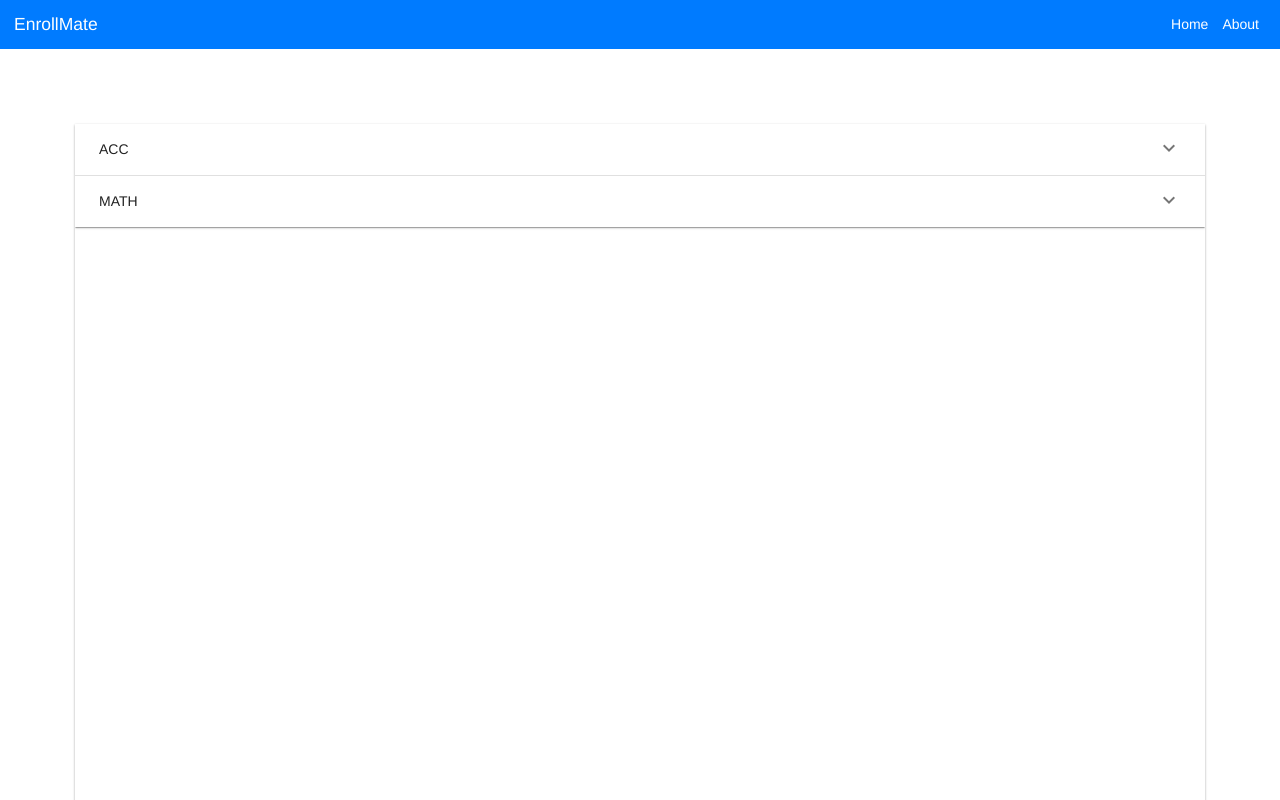
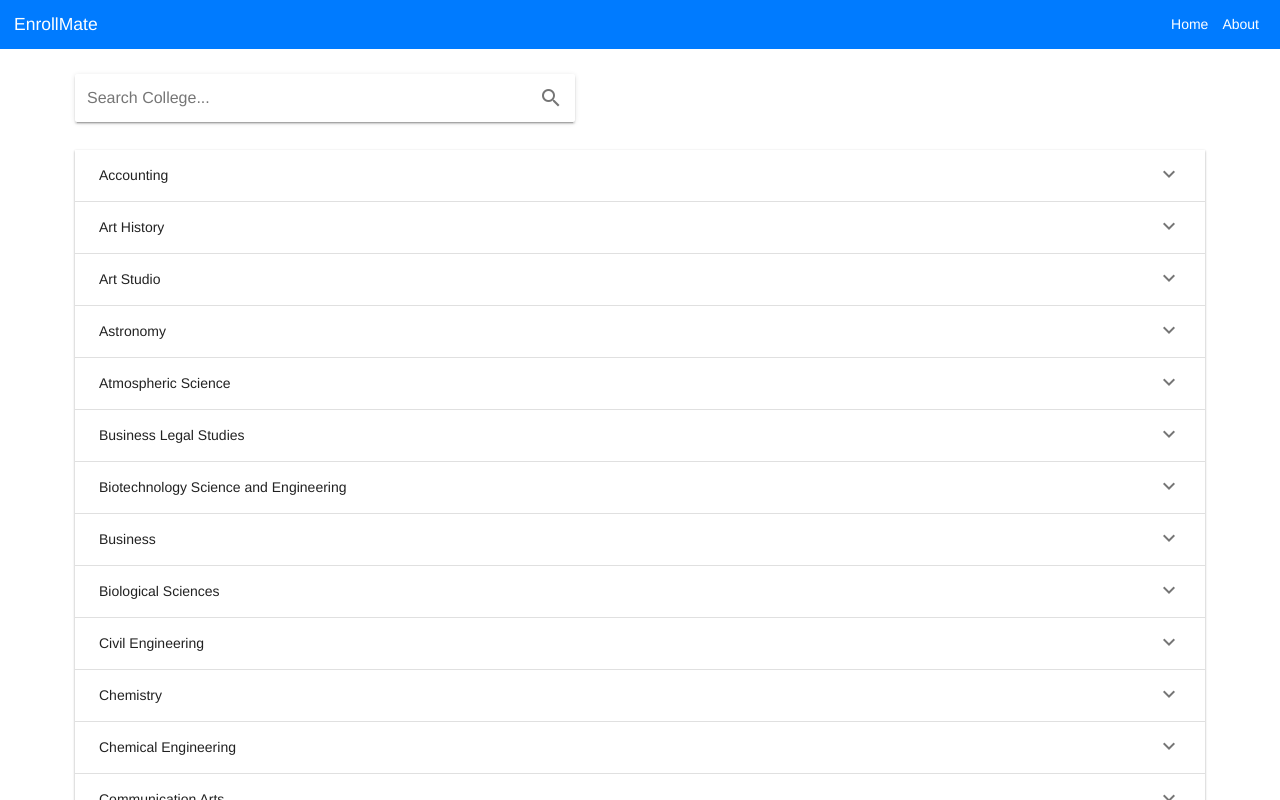
Before and after one commit to CarlosPriddy3/EnrollMate, a Vue app: page / in a window 1280 px wide. Shown: the top 800 px of the page. Built offline with nearby package versions, Linux system fonts and the light colour scheme; what vuefire would draw is missing.

Commit message:
Added all apropriate subject references

```diff
--- a/src/components/Listing.vue
+++ b/src/components/Listing.vue
@@ -1,12 +1,15 @@
 <template>
 	<div class="root">
+    <div class="search">
+      <v-text-field v-model="search" solo label="Search College..." append-icon="search"></v-text-field>
+    </div>
 		<div class="listing" style="overflow-y: scroll;">
 	    <v-expansion-panel expand>
 	      <v-expansion-panel-content v-for="(subject, index) in subjects" :key="subject.id">
-	      	<div slot="header">{{ subject.id }}</div>
+	      	<div slot="header">{{ subject.classname }}</div>
 	      	<v-expansion-panel-content class="grey lighten-3" v-for="course in accRef" :key="course.id">
-	      		<div slot="header">{{ course.SUBJ + " Instructor: " + course.FIRST_NAME
-	      		                      + " " + course.INSTRUCTOR + " " + course.CURRENT_ENRL + "/" + course.MAX_ENRL }}</div>
+	      		<div slot="header">{{ course.CRS_NUMB + " " + course.TITLE + " Instructor: " + course.FIRST_NAME
+	      		           + " " + course.INSTRUCTOR + " " + course.CURRENT_ENRL + "/" + course.MAX_ENRL }}</div>
 	      	</v-expansion-panel-content>
 	      </v-expansion-panel-content>
 	    </v-expansion-panel>
@@ -45,12 +48,109 @@
     data () {
       return {
         instructor: '',
-        subjects: [{ id: 'ACC', name: 'accounting'}, {id: 'MATH', name: 'math'}]
+        subjects: [{ id: 'ACC', classname: 'Accounting'},
+        {id: 'ARH', classname: 'Art History'}, {id: 'ARS', classname: 'Art Studio'},
+        {id: 'AST', classname: 'Astronomy'}, {id: 'ATS', classname: 'Atmospheric Science'},
+        {id: 'BLS', classname: 'Business Legal Studies'}, {id: 'BSE', classname: 'Biotechnology Science and Engineering'},
+        {id: 'BUS', classname: 'Business'}, {id: 'BYS', classname: 'Biological Sciences'},
+        {id: 'CE', classname: 'Civil Engineering'}, {id: 'CH', classname: 'Chemistry'},
+        {id: 'CHE', classname: 'Chemical Engineering'}, {id: 'CM', classname: 'Communication Arts'},
+        {id: 'CPE', classname: 'Computer Engineering'}, {id: 'CS', classname: 'Computer Science'},
+        {id: 'ECN', classname: 'Economics'}, {id: 'ED', classname: 'Education'},
+        {id: 'EDC', classname: 'Education Collaborative'}, {id: 'EE', classname: 'Electrical Engineering'},
+        {id: 'EH', classname: 'English'}, {id: 'EHL', classname: 'English Linguistics'},
+        {id: 'EM', classname: 'Engineering Management'}, {id: 'ENG', classname: 'Engineering'},
+        {id: 'ESS', classname: 'Earth System Science'}, {id: 'FIN', classname: 'Finance'},
+        {id: 'FYE', classname: 'First Year Experience'}, {id: 'GS', classname: 'Global Studies'},
+        {id: 'GY', classname: 'Geography'}, {id: 'HON', classname: 'Honors'},
+        {id: 'HPE', classname: 'Health and Physical Education'}, {id: 'HY', classname: 'History'},
+        {id: 'ILC', classname: 'Intensive Language and Culture'}, {id: 'IS', classname: 'Information Systems'},
+        {id: 'ISE', classname: 'Industrial & Systems Engineering '}, {id: 'KIN', classname: 'Kinesiology'},
+        {id: 'LLP', classname: 'Listeners License Program'}, {id: 'MA', classname: 'Math'},
+        {id: 'MAE', classname: 'Mechanical & Aerospace Engineering'}, {id: 'MGT', classname: 'Management'},
+        {id: 'MIL', classname: 'Military Science'}, {id: 'MKT', classname: 'Marketing'},
+        {id: 'MSC', classname: 'Art History'}, {id: 'MTS', classname: 'Materials Science'},
+        {id: 'MU', classname: 'Music'}, {id: 'MUA', classname: 'Music Applied'},
+        {id: 'MUJ', classname: 'Music Jazz'}, {id: 'MUX', classname: 'Music Ensembles'},
+        {id: 'NUR', classname: 'Nursing'}, {id: 'OCS', classname: 'Office Career Services'},
+        {id: 'OPE', classname: 'Optical Engineering'}, {id: 'PH', classname: 'Physics'},
+        {id: 'PHL', classname: 'Philosophy '}, {id: 'PRO', classname: 'Professional Studies'},
+        {id: 'PSC', classname: 'Political Science'}, {id: 'PY', classname: 'Psychology'},
+        {id: 'SOC', classname: 'Sociology'}, {id: 'SPA', classname: 'Space Science'},
+        {id: 'ST', classname: 'Statistics'}, {id: 'TH', classname: 'Theatre'},
+        {id: 'VS', classname: 'Visiting Student'}, {id: 'WGS', classname: 'Womens and Gender Studies'},
+        {id: 'WLC', classname: 'World Languages and Cultures '}
+        ]
       }
     },
     firebase: {
           accRef: db.ref('/').orderByChild('SUBJ').equalTo('ACC'),
-          maRef: db.ref('/').orderByChild('SUBJ').equalTo('MA')
+          //arhRef: db.ref('/').orderByChild('SUBJ').equalTo('ARH'),
+          //arsRef: db.ref('/').orderByChild('SUBJ').equalTo('ARS'),
+          //astRef: db.ref('/').orderByChild('SUBJ').equalTo('AST'),
+          // atsRef: db.ref('/').orderByChild('SUBJ').equalTo('ATS'),
+          // blsRef: db.ref('/').orderByChild('SUBJ').equalTo('BLS'),
+          // bseRef: db.ref('/').orderByChild('SUBJ').equalTo('BSE'),
+          // busRef: db.ref('/').orderByChild('SUBJ').equalTo('BUS'),
+          // bysRef: db.ref('/').orderByChild('SUBJ').equalTo('BYS'),
+          // ceRef: db.ref('/').orderByChild('SUBJ').equalTo('CE'),
+          // chRef: db.ref('/').orderByChild('SUBJ').equalTo('CH'),
+          // cheRef: db.ref('/').orderByChild('SUBJ').equalTo('CHE'),
+          // cmRef: db.ref('/').orderByChild('SUBJ').equalTo('CM'),
+          // cpeRef: db.ref('/').orderByChild('SUBJ').equalTo('CPE'),
+          // csRef: db.ref('/').orderByChild('SUBJ').equalTo('CS'),
+          // ecnRef: db.ref('/').orderByChild('SUBJ').equalTo('ECN'),
+          // edRef: db.ref('/').orderByChild('SUBJ').equalTo('ED'),
+          // edcRef: db.ref('/').orderByChild('SUBJ').equalTo('EDC'),
+          // eeRef: db.ref('/').orderByChild('SUBJ').equalTo('EE'),
+          // ehRef: db.ref('/').orderByChild('SUBJ').equalTo('EH'),
+          // ehlRef: db.ref('/').orderByChild('SUBJ').equalTo('EHL'),
+          // emRef: db.ref('/').orderByChild('SUBJ').equalTo('EM'),
+          // engRef: db.ref('/').orderByChild('SUBJ').equalTo('ENG'),
+          // essRef: db.ref('/').orderByChild('SUBJ').equalTo('ESS'),
+          finRef: db.ref('/').orderByChild('SUBJ').equalTo('FIN'),
+          // fyeRef: db.ref('/').orderByChild('SUBJ').equalTo('FYE'),
+          // gsRef: db.ref('/').orderByChild('SUBJ').equalTo('GS'),
+          // gyRef: db.ref('/').orderByChild('SUBJ').equalTo('GY'),
+          // honRef: db.ref('/').orderByChild('SUBJ').equalTo('HON'),
+          // hpeRef: db.ref('/').orderByChild('SUBJ').equalTo('HPE'),
+          // hyRef: db.ref('/').orderByChild('SUBJ').equalTo('HY'),
+          // ilcRef: db.ref('/').orderByChild('SUBJ').equalTo('ILC'),
+          // isRef: db.ref('/').orderByChild('SUBJ').equalTo('IS'),
+          // iseRef: db.ref('/').orderByChild('SUBJ').equalTo('ISE'),
+          // kinRef: db.ref('/').orderByChild('SUBJ').equalTo('KIN'),
+          // llpRef: db.ref('/').orderByChild('SUBJ').equalTo('LLP'),
+          maRef: db.ref('/').orderByChild('SUBJ').equalTo('MA'),
+          // maeRef: db.ref('/').orderByChild('SUBJ').equalTo('MAE'),
+          // mgtRef: db.ref('/').orderByChild('SUBJ').equalTo('MGT'),
+          // milRef: db.ref('/').orderByChild('SUBJ').equalTo('MIL'),
+          // mktRef: db.ref('/').orderByChild('SUBJ').equalTo('MKT'),
+          // mscRef: db.ref('/').orderByChild('SUBJ').equalTo('MSC'),
+          // mtsRef: db.ref('/').orderByChild('SUBJ').equalTo('MTS'),
+          // muRef: db.ref('/').orderByChild('SUBJ').equalTo('MU'),
+          // muaRef: db.ref('/').orderByChild('SUBJ').equalTo('MUA'),
+          // mujRef: db.ref('/').orderByChild('SUBJ').equalTo('MUJ'),
+          // muxRef: db.ref('/').orderByChild('SUBJ').equalTo('MUX'),
+          // nurRef: db.ref('/').orderByChild('SUBJ').equalTo('NUR'),
+          // ocsRef: db.ref('/').orderByChild('SUBJ').equalTo('OCS'),
+          // opeRef: db.ref('/').orderByChild('SUBJ').equalTo('OPE'),
+          // optRef: db.ref('/').orderByChild('SUBJ').equalTo('OPT'),
+          // oseRef: db.ref('/').orderByChild('SUBJ').equalTo('OSE'),
+          // phRef: db.ref('/').orderByChild('SUBJ').equalTo('PH'),
+          // phlRef: db.ref('/').orderByChild('SUBJ').equalTo('PHL'),
+          // proRef: db.ref('/').orderByChild('SUBJ').equalTo('PRO'),
+          // pscRef: db.ref('/').orderByChild('SUBJ').equalTo('PSC'),
+          // pyRef: db.ref('/').orderByChild('SUBJ').equalTo('PY'),
+          // socRef: db.ref('/').orderByChild('SUBJ').equalTo('SOC'),
+          spaRef: db.ref('/').orderByChild('SUBJ').equalTo('SPA'),
+          // stRef: db.ref('/').orderByChild('SUBJ').equalTo('ST'),
+          // thRef: db.ref('/').orderByChild('SUBJ').equalTo('TH'),
+          // vsRef: db.ref('/').orderByChild('SUBJ').equalTo('VS'),
+          // wgsRef: db.ref('/').orderByChild('SUBJ').equalTo('WGS'),
+          // wlcRef: db.ref('/').orderByChild('SUBJ').equalTo('WLC')
+
+
+
         }/*,
     computed: {
           subArrs: [
```
